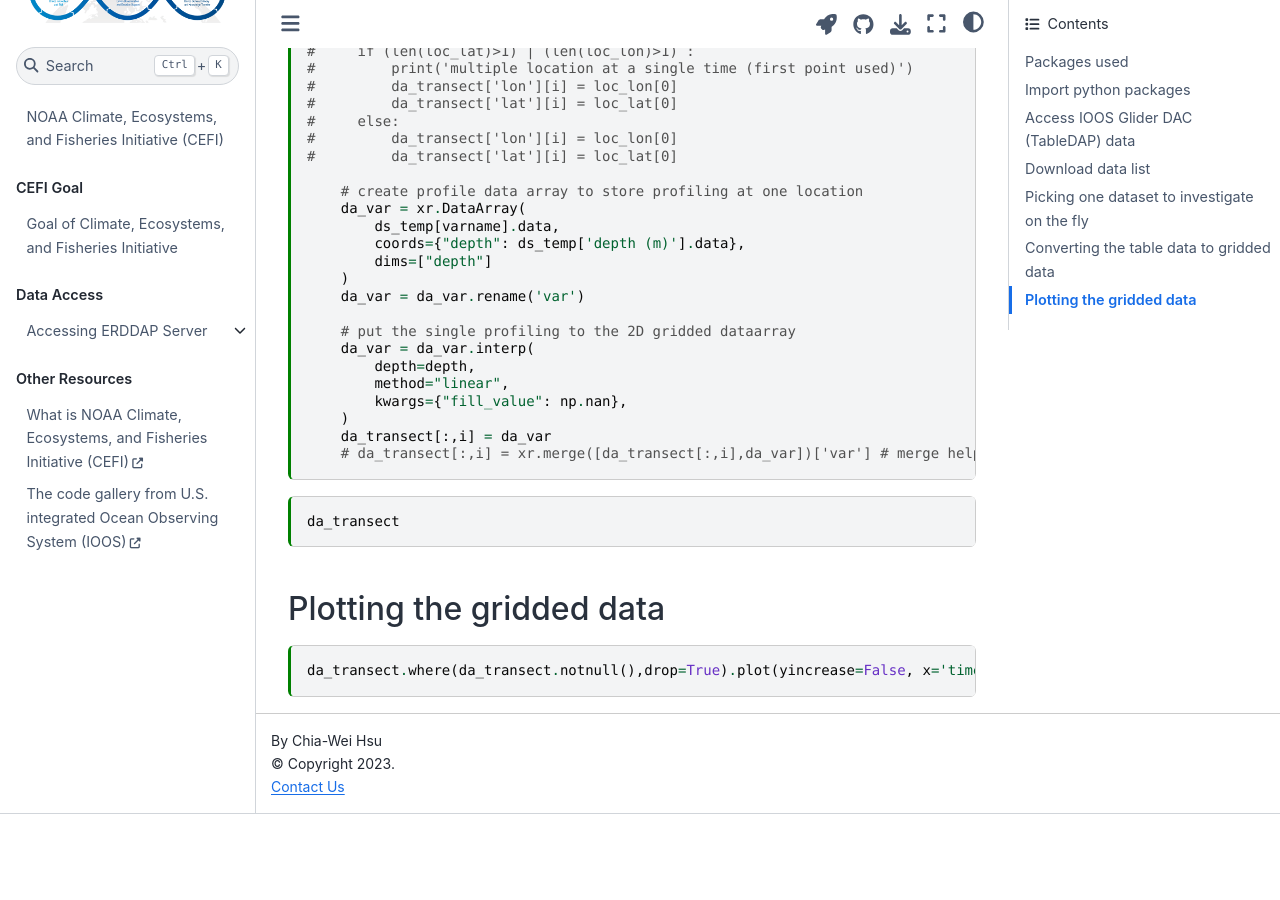
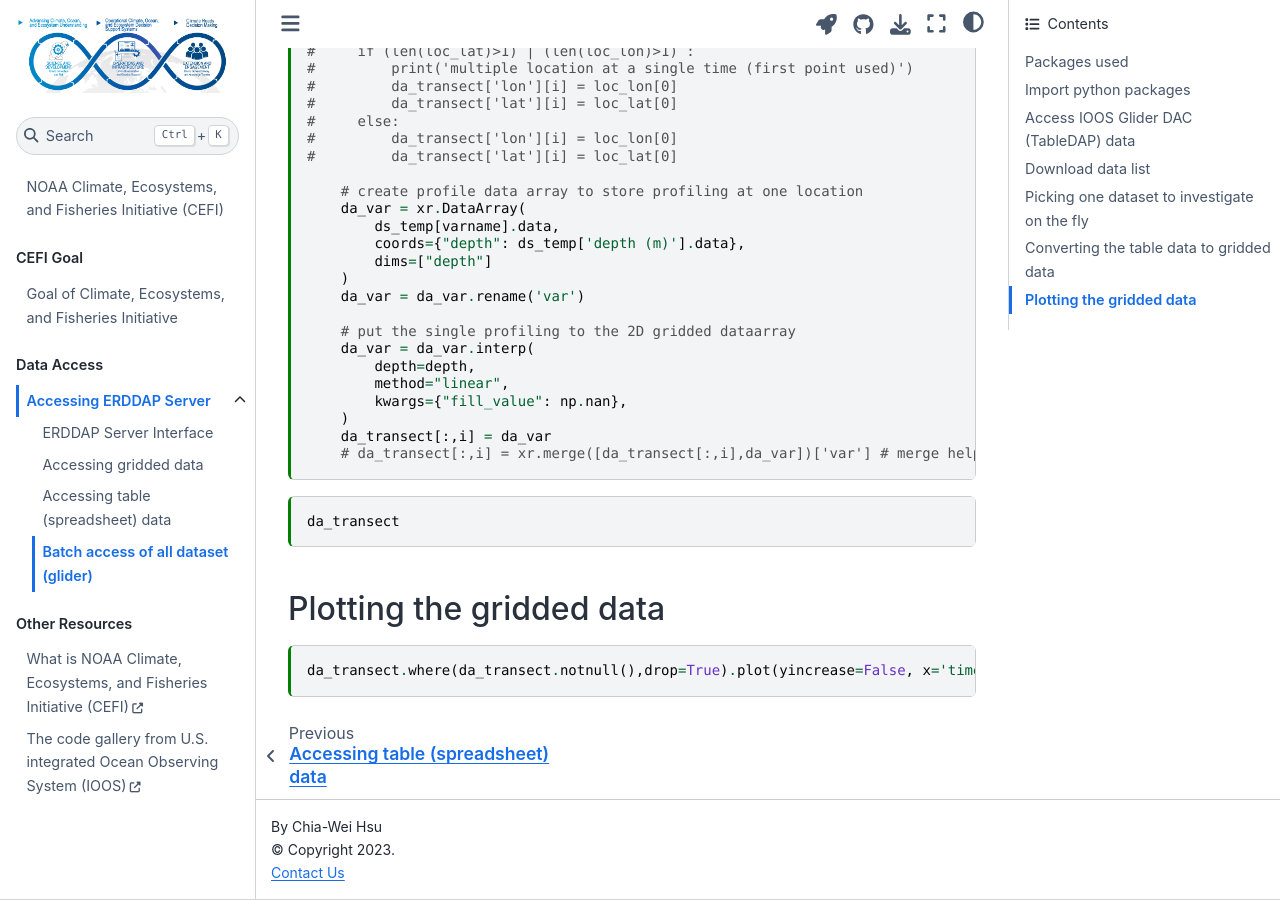
Before and after one commit to chiaweh2/cefi-cookbook, a Jupyter Book: the page built from content/data_access/access_erddap/python_get_gliders.md, in a window 1280 px wide and 900 px high, scrolled down 6674 px. Built offline with Jupyter Book 1.0.4 settings and Sphinx 7.4.7 and the Sphinx Book theme 1.1.4, drawn with Linux system fonts in a browser that asks for light colours; pages that are not in the unit, such as notebooks, are missing from menus; before the commit the page ends 7488 px from its top, so only the background shows below that.

Commit message:
increase the glider and R md file in toc tree

```diff
--- a/_toc.yml
+++ b/_toc.yml
@@ -18,6 +18,8 @@
       - file: content/data_access/access_erddap/erddap_interface.md
       - file: content/data_access/access_erddap/python_interface_griddap.md
       - file: content/data_access/access_erddap/python_interface_tabledap.md
+      - file: content/data_access/access_erddap/python_get_gliders.md
+      - file: content/data_access/access_erddap/R_erddap.md
 
   - caption: Other Resources
     chapters:
```
